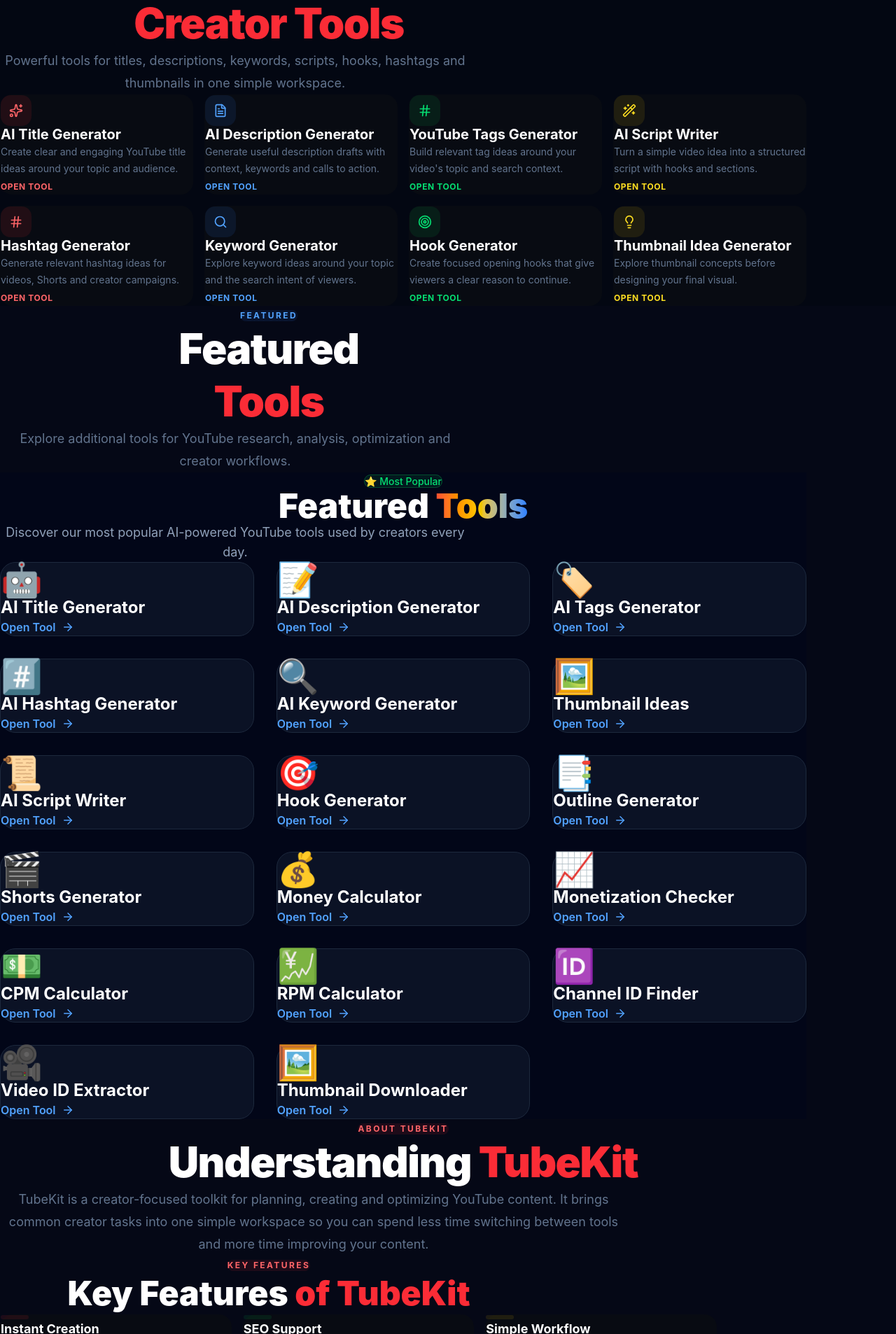
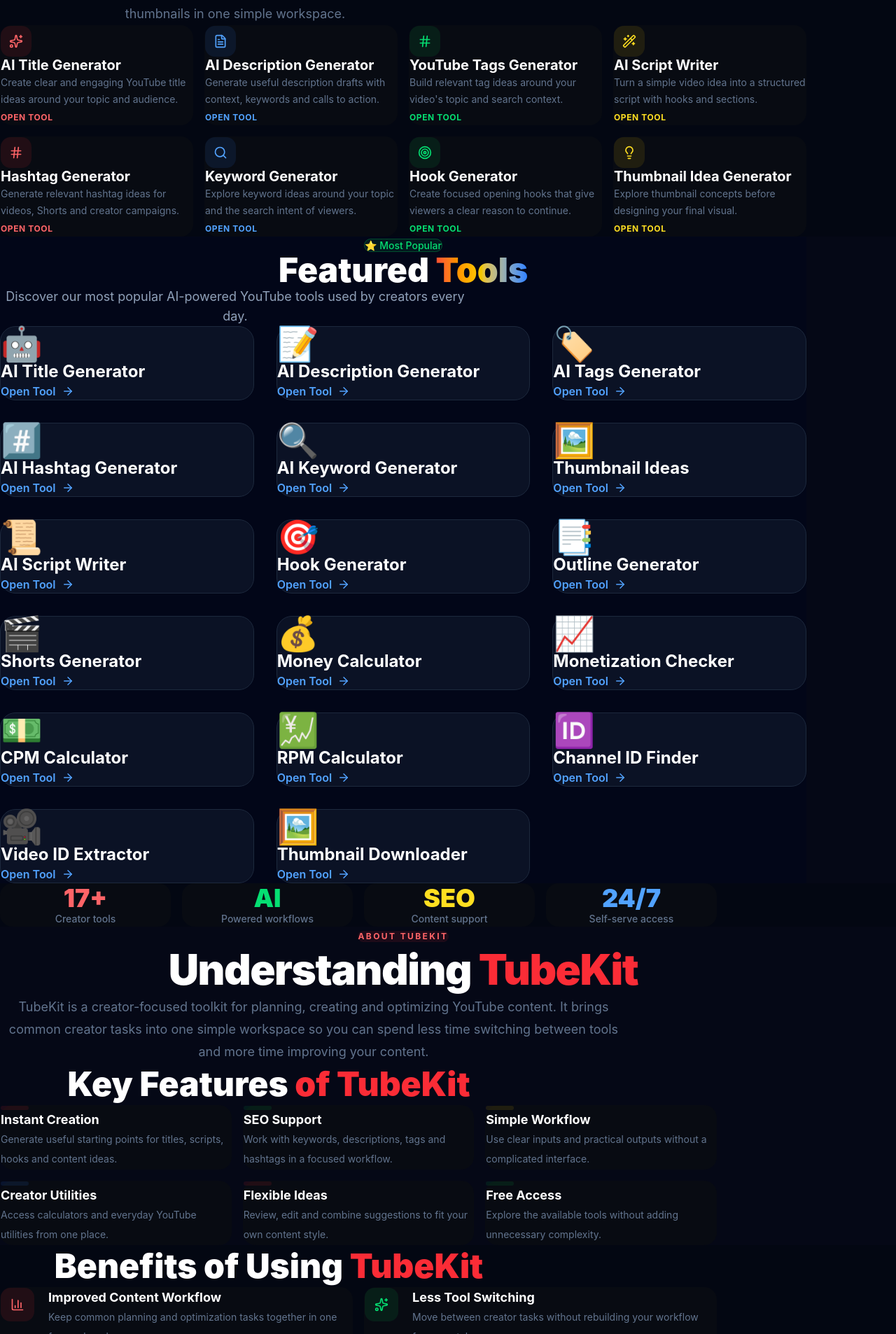
Before and after one commit to prateek4322/TubeKit-v2, a React (Vite) app in the folder client/: page / in a window 1280 px wide. Shown: the part 894-2800 px from the top of the page at 70% size. Built offline with nearby package versions, Linux system fonts and the light colour scheme; no server answers.

Commit message:
Update Home.jsx

```diff
--- a/client/src/pages/Home.jsx
+++ b/client/src/pages/Home.jsx
@@ -87,6 +87,7 @@
     glow: "active:shadow-[0_0_35px_rgba(59,130,246,0.10)]",
   },
 };
+
 const essentialTools = [
   {
     name: "AI Title Generator",
@@ -255,6 +256,7 @@
     color: "red",
   },
 ];
+
 function Home() {
   const [activeTool, setActiveTool] = useState(null);
   const [toolQuery, setToolQuery] = useState("");
@@ -329,17 +331,12 @@
 {/* ESSENTIAL TOOLS */}
       <section
         id="tools"
-        className="bg-[#030712] px-4 py-20 sm:px-6 sm:py-24 lg:px-8"
+        className="bg-[#030712] px-4 py-24 sm:px-6 sm:py-28 lg:px-8"
       >
         <div className="mx-auto max-w-7xl">
           <div className="mx-auto max-w-3xl text-center">
-            <span className="inline-flex rounded-full bg-red-500/10 px-4 py-2 text-xs font-bold uppercase tracking-[0.2em] text-red-400">
-              Essential
-            </span>
-
-            <h2 className="mt-5 text-4xl font-black leading-tight tracking-tight text-white sm:text-5xl lg:text-6xl">
-              Essential
-              <span className="block text-red-500">Creator Tools</span>
+            <h2 className="text-3xl font-black leading-tight tracking-tight text-white sm:text-5xl lg:text-6xl">
+              <span className="text-red-500">Essential</span> Creator Tools
             </h2>
 
             <p className="mx-auto mt-5 max-w-2xl text-sm leading-7 text-slate-500 sm:text-base sm:leading-8 lg:text-lg">
@@ -390,43 +387,53 @@
           </div>
         </div>
       </section>
+
       {/* FEATURED TOOLS */}
-      <section className="bg-[#050816] px-4 py-20 sm:px-6 sm:py-24 lg:px-8">
+      <section className="bg-[#050816] px-4 py-24 sm:px-6 sm:py-28 lg:px-8">
         <div className="mx-auto max-w-7xl">
-          <div className="mx-auto max-w-3xl text-center">
-            <span className="inline-flex rounded-full bg-blue-500/10 px-4 py-2 text-xs font-bold uppercase tracking-[0.2em] text-blue-400">
-              Featured
-            </span>
-
-            <h2 className="mt-5 text-4xl font-black leading-tight tracking-tight text-white sm:text-5xl lg:text-6xl">
-              Featured
-              <span className="block text-red-500">Tools</span>
-            </h2>
-
-            <p className="mx-auto mt-5 max-w-2xl text-sm leading-7 text-slate-500 sm:text-base sm:leading-8 lg:text-lg">
-              Explore additional tools for YouTube research, analysis,
-              optimization and creator workflows.
-            </p>
-          </div>
-
-          <div className="mx-auto mt-12 max-w-6xl">
+          <div className="mx-auto max-w-6xl">
             <FeaturedTools />
           </div>
         </div>
       </section>
 
+      {/* STATS */}
+      <section className="bg-[#030712] px-4 py-12 sm:px-6 sm:py-16 lg:px-8">
+        <div className="mx-auto grid max-w-5xl grid-cols-2 gap-3 sm:gap-4 lg:grid-cols-4">
+          {[
+            ["17+", "Creator tools", "red"],
+            ["AI", "Powered workflows", "green"],
+            ["SEO", "Content support", "yellow"],
+            ["24/7", "Self-serve access", "blue"],
+          ].map(([value, label, color]) => {
+            const s = rgby[color];
 
+            return (
+              <div
+                key={label}
+                className="rounded-2xl border border-transparent bg-[#080b12] px-4 py-6 text-center transition duration-300 hover:-translate-y-0.5 hover:bg-[#0b0f18]"
+              >
+                <div className={`text-3xl font-black sm:text-4xl ${s.text}`}>
+                  {value}
+                </div>
+                <div className="mt-2 text-xs font-medium text-slate-500 sm:text-sm">
+                  {label}
+                </div>
+              </div>
+            );
+          })}
+        </div>
+      </section>
 
       {/* ABOUT */}
-      <section className="bg-[#050816] px-4 py-20 sm:px-6 sm:py-24 lg:px-8">
+      <section className="bg-[#050816] px-4 py-24 sm:px-6 sm:py-28 lg:px-8">
         <div className="mx-auto max-w-6xl text-center">
           <span className="inline-flex rounded-full bg-red-500/10 px-4 py-2 text-xs font-bold uppercase tracking-[0.2em] text-red-400">
             About TubeKit
           </span>
 
-          <h2 className="mt-5 text-4xl font-black leading-tight tracking-tight text-white sm:text-5xl lg:text-6xl">
-            Understanding
-            <span className="text-red-500"> TubeKit</span>
+          <h2 className="mt-5 whitespace-nowrap text-[clamp(1.7rem,6vw,3.75rem)] font-black leading-tight tracking-tight text-white">
+            Understanding <span className="text-red-500">TubeKit</span>
           </h2>
 
           <p className="mx-auto mt-6 max-w-4xl text-sm leading-7 text-slate-500 sm:text-base sm:leading-8 lg:text-lg">
@@ -442,13 +449,8 @@
       <section className="bg-[#050816] px-4 pb-20 sm:px-6 sm:pb-24 lg:px-8">
         <div className="mx-auto max-w-6xl">
           <div className="mx-auto max-w-3xl text-center">
-            <span className="inline-flex rounded-full bg-red-500/10 px-4 py-2 text-xs font-bold uppercase tracking-[0.2em] text-red-400">
-              Key Features
-            </span>
-
-            <h2 className="mt-5 text-3xl font-black leading-tight text-white sm:text-4xl lg:text-5xl">
-              Key Features
-              <span className="text-red-500"> of TubeKit</span>
+            <h2 className="mt-5 whitespace-nowrap text-[clamp(1.45rem,5vw,3rem)] font-black leading-tight text-white">
+              Key Features <span className="text-red-500">of TubeKit</span>
             </h2>
           </div>
 
@@ -478,18 +480,12 @@
           </div>
         </div>
       </section>
-
 {/* BENEFITS */}
-      <section className="bg-[#030712] px-4 py-20 sm:px-6 sm:py-24 lg:px-8">
+      <section className="bg-[#030712] px-4 py-24 sm:px-6 sm:py-28 lg:px-8">
         <div className="mx-auto max-w-6xl">
           <div className="mx-auto max-w-3xl text-center">
-            <span className="inline-flex rounded-full bg-green-500/10 px-4 py-2 text-xs font-bold uppercase tracking-[0.2em] text-green-400">
-              Benefits
-            </span>
-
-            <h2 className="mt-5 text-3xl font-black leading-tight text-white sm:text-4xl lg:text-5xl">
-              Benefits of Using
-              <span className="text-red-500"> TubeKit</span>
+            <h2 className="mt-5 whitespace-nowrap text-[clamp(1.4rem,5vw,3rem)] font-black leading-tight text-white">
+              Benefits of Using <span className="text-red-500">TubeKit</span>
             </h2>
           </div>
 
@@ -524,17 +520,13 @@
           </div>
         </div>
       </section>
+
       {/* COMMON USE CASES */}
-      <section className="bg-[#050816] px-4 py-20 sm:px-6 sm:py-24 lg:px-8">
+      <section className="bg-[#050816] px-4 py-24 sm:px-6 sm:py-28 lg:px-8">
         <div className="mx-auto max-w-6xl">
           <div className="mx-auto max-w-3xl text-center">
-            <span className="inline-flex rounded-full bg-yellow-400/10 px-4 py-2 text-xs font-bold uppercase tracking-[0.2em] text-yellow-300">
-              Use Cases
-            </span>
-
-            <h2 className="mt-5 text-3xl font-black leading-tight text-white sm:text-4xl lg:text-5xl">
-              Common
-              <span className="text-red-500"> Use Cases</span>
+            <h2 className="mt-5 whitespace-nowrap text-[clamp(1.55rem,5vw,3rem)] font-black leading-tight text-white">
+              Common <span className="text-red-500">Use Cases</span>
             </h2>
 
             <p className="mx-auto mt-4 max-w-2xl text-sm leading-7 text-slate-500 sm:text-base">
@@ -570,7 +562,7 @@
       {/* HOW IT WORKS */}
       <section
         id="how-it-works"
-        className="bg-[#030712] px-4 py-20 sm:px-6 sm:py-24 lg:px-8"
+        className="bg-[#030712] px-4 py-24 sm:px-6 sm:py-28 lg:px-8"
       >
         <div className="mx-auto max-w-6xl">
           <div className="mx-auto max-w-3xl text-center">
@@ -578,9 +570,8 @@
               How It Works
             </span>
 
-            <h2 className="mt-5 text-4xl font-black leading-tight text-white sm:text-5xl lg:text-6xl">
-              From Idea
-              <span className="block text-red-500">To Upload</span>
+            <h2 className="mt-5 whitespace-nowrap text-[clamp(1.8rem,6vw,3.75rem)] font-black leading-tight text-white">
+              From Idea <span className="text-red-500">To Upload</span>
             </h2>
           </div>
 
@@ -607,15 +598,14 @@
       </section>
 
       {/* BEST PRACTICES */}
-      <section className="bg-[#050816] px-4 py-20 sm:px-6 sm:py-24 lg:px-8">
+      <section className="bg-[#050816] px-4 py-24 sm:px-6 sm:py-28 lg:px-8">
         <div className="mx-auto max-w-4xl text-center">
           <span className="inline-flex rounded-full bg-red-500/10 px-4 py-2 text-xs font-bold uppercase tracking-[0.2em] text-red-400">
             Best Practices
           </span>
 
-          <h2 className="mt-5 text-3xl font-black leading-tight text-white sm:text-4xl lg:text-5xl">
-            Better YouTube
-            <span className="text-red-500"> Content Practices</span>
+          <h2 className="mt-5 whitespace-nowrap text-[clamp(1.4rem,5vw,3rem)] font-black leading-tight text-white">
+            Better YouTube <span className="text-red-500">Content Practices</span>
           </h2>
 
           <p className="mx-auto mt-5 max-w-2xl text-sm leading-7 text-slate-500 sm:text-base sm:leading-8">
@@ -642,17 +632,17 @@
           </div>
         </div>
       </section>
+
       {/* FAQ */}
-      <section className="bg-[#030712] px-4 py-20 sm:px-6 sm:py-24 lg:px-8">
+      <section className="bg-[#030712] px-4 py-24 sm:px-6 sm:py-28 lg:px-8">
         <div className="mx-auto max-w-4xl">
           <div className="text-center">
             <span className="inline-flex rounded-full bg-blue-500/10 px-4 py-2 text-xs font-bold uppercase tracking-[0.2em] text-blue-400">
 FAQ
             </span>
 
-            <h2 className="mt-5 text-4xl font-black text-white sm:text-5xl lg:text-6xl">
-              Common
-              <span className="block text-red-500">Questions</span>
+            <h2 className="mt-5 whitespace-nowrap text-[clamp(1.8rem,6vw,3.75rem)] font-black leading-tight text-white">
+              Common <span className="text-red-500">Questions</span>
             </h2>
           </div>
 
@@ -707,7 +697,7 @@
       {/* LATEST BLOG - AFTER THE MAIN CONTENT */}
       <section
         id="latest-blog"
-        className="bg-[#050816] px-4 py-20 sm:px-6 sm:py-24 lg:px-8"
+        className="bg-[#050816] px-4 py-24 sm:px-6 sm:py-28 lg:px-8"
       >
         <div className="mx-auto max-w-7xl">
           <div className="mx-auto max-w-3xl text-center">
@@ -715,9 +705,8 @@
               Blog
             </span>
 
-            <h2 className="mt-5 text-4xl font-black leading-tight text-white sm:text-5xl lg:text-6xl">
-              Latest from
-              <span className="block text-red-500">the Blog</span>
+            <h2 className="mt-5 whitespace-nowrap text-[clamp(1.65rem,6vw,3.75rem)] font-black leading-tight text-white">
+              Latest from <span className="text-red-500">the Blog</span>
             </h2>
 
             <p className="mx-auto mt-5 max-w-2xl text-sm leading-7 text-slate-500 sm:text-base sm:leading-8 lg:text-lg">
@@ -743,7 +732,7 @@
       </section>
 
       {/* FINAL CTA */}
-      <section className="bg-[#030712] px-4 py-20 sm:px-6 sm:py-24 lg:px-8">
+      <section className="bg-[#030712] px-4 py-24 sm:px-6 sm:py-28 lg:px-8">
         <div className="mx-auto max-w-5xl rounded-3xl bg-[#080b12] px-6 py-12 text-center sm:px-10 sm:py-16">
           <div className="mx-auto flex h-12 w-12 items-center justify-center rounded-2xl bg-red-500/10 text-red-400">
             <Play className="h-5 w-5" />
```
Lines whose indentation alone changed are shown as unchanged.
